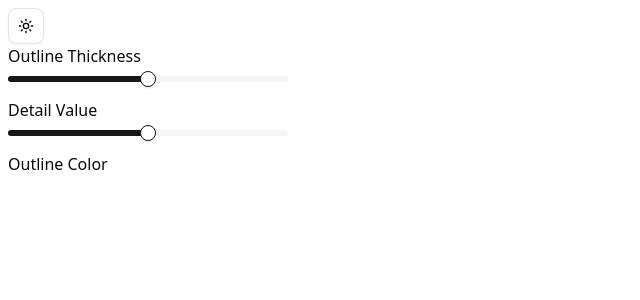
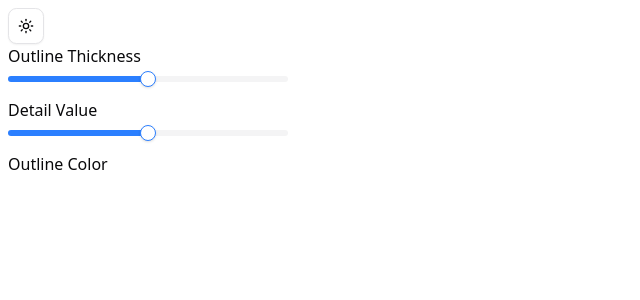
Before and after one commit to luckstrike/cutout-photos, a SvelteKit app in the folder frontend/: page / in a window 1280 px wide. Shown: the top 300 px of the page, without its empty margins (0-640 px from the left). Built offline with nearby package versions, Linux system fonts and the light colour scheme.

Commit message:
Added in blue colors to the shadcn-svelte theme

```diff
--- a/frontend/src/app.css
+++ b/frontend/src/app.css
@@ -119,3 +119,74 @@
     @apply bg-background text-foreground;
   }
 }
+
+/* For the blue colors in the theme */
+:root {
+  --radius: 0.65rem;
+  --background: oklch(1 0 0);
+  --foreground: oklch(0.141 0.005 285.823);
+  --card: oklch(1 0 0);
+  --card-foreground: oklch(0.141 0.005 285.823);
+  --popover: oklch(1 0 0);
+  --popover-foreground: oklch(0.141 0.005 285.823);
+  --primary: oklch(0.623 0.214 259.815);
+  --primary-foreground: oklch(0.97 0.014 254.604);
+  --secondary: oklch(0.967 0.001 286.375);
+  --secondary-foreground: oklch(0.21 0.006 285.885);
+  --muted: oklch(0.967 0.001 286.375);
+  --muted-foreground: oklch(0.552 0.016 285.938);
+  --accent: oklch(0.967 0.001 286.375);
+  --accent-foreground: oklch(0.21 0.006 285.885);
+  --destructive: oklch(0.577 0.245 27.325);
+  --border: oklch(0.92 0.004 286.32);
+  --input: oklch(0.92 0.004 286.32);
+  --ring: oklch(0.623 0.214 259.815);
+  --chart-1: oklch(0.646 0.222 41.116);
+  --chart-2: oklch(0.6 0.118 184.704);
+  --chart-3: oklch(0.398 0.07 227.392);
+  --chart-4: oklch(0.828 0.189 84.429);
+  --chart-5: oklch(0.769 0.188 70.08);
+  --sidebar: oklch(0.985 0 0);
+  --sidebar-foreground: oklch(0.141 0.005 285.823);
+  --sidebar-primary: oklch(0.623 0.214 259.815);
+  --sidebar-primary-foreground: oklch(0.97 0.014 254.604);
+  --sidebar-accent: oklch(0.967 0.001 286.375);
+  --sidebar-accent-foreground: oklch(0.21 0.006 285.885);
+  --sidebar-border: oklch(0.92 0.004 286.32);
+  --sidebar-ring: oklch(0.623 0.214 259.815);
+}
+
+.dark {
+  --background: oklch(0.141 0.005 285.823);
+  --foreground: oklch(0.985 0 0);
+  --card: oklch(0.21 0.006 285.885);
+  --card-foreground: oklch(0.985 0 0);
+  --popover: oklch(0.21 0.006 285.885);
+  --popover-foreground: oklch(0.985 0 0);
+  --primary: oklch(0.546 0.245 262.881);
+  --primary-foreground: oklch(0.379 0.146 265.522);
+  --secondary: oklch(0.274 0.006 286.033);
+  --secondary-foreground: oklch(0.985 0 0);
+  --muted: oklch(0.274 0.006 286.033);
+  --muted-foreground: oklch(0.705 0.015 286.067);
+  --accent: oklch(0.274 0.006 286.033);
+  --accent-foreground: oklch(0.985 0 0);
+  --destructive: oklch(0.704 0.191 22.216);
+  --border: oklch(1 0 0 / 10%);
+  --input: oklch(1 0 0 / 15%);
+  --ring: oklch(0.488 0.243 264.376);
+  --chart-1: oklch(0.488 0.243 264.376);
+  --chart-2: oklch(0.696 0.17 162.48);
+  --chart-3: oklch(0.769 0.188 70.08);
+  --chart-4: oklch(0.627 0.265 303.9);
+  --chart-5: oklch(0.645 0.246 16.439);
+  --sidebar: oklch(0.21 0.006 285.885);
+  --sidebar-foreground: oklch(0.985 0 0);
+  --sidebar-primary: oklch(0.546 0.245 262.881);
+  --sidebar-primary-foreground: oklch(0.379 0.146 265.522);
+  --sidebar-accent: oklch(0.274 0.006 286.033);
+  --sidebar-accent-foreground: oklch(0.985 0 0);
+  --sidebar-border: oklch(1 0 0 / 10%);
+  --sidebar-ring: oklch(0.488 0.243 264.376);
+}
+/* end of piece for the blue colors in the theme */
```
